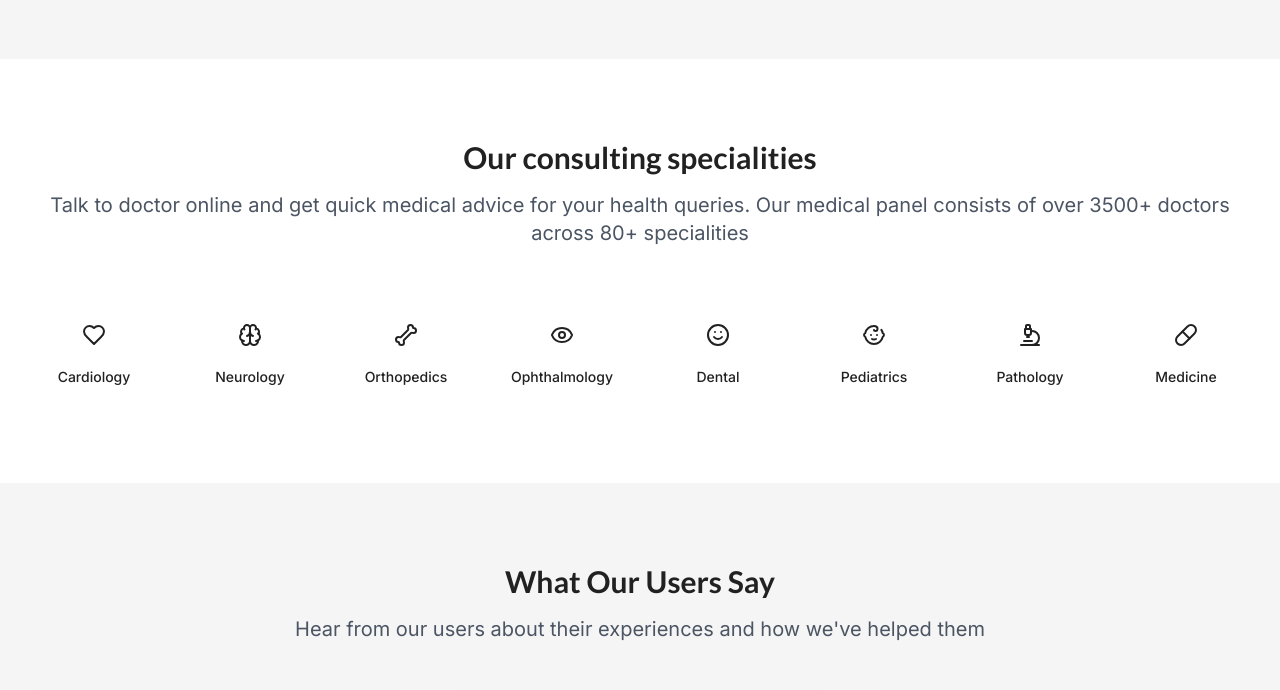
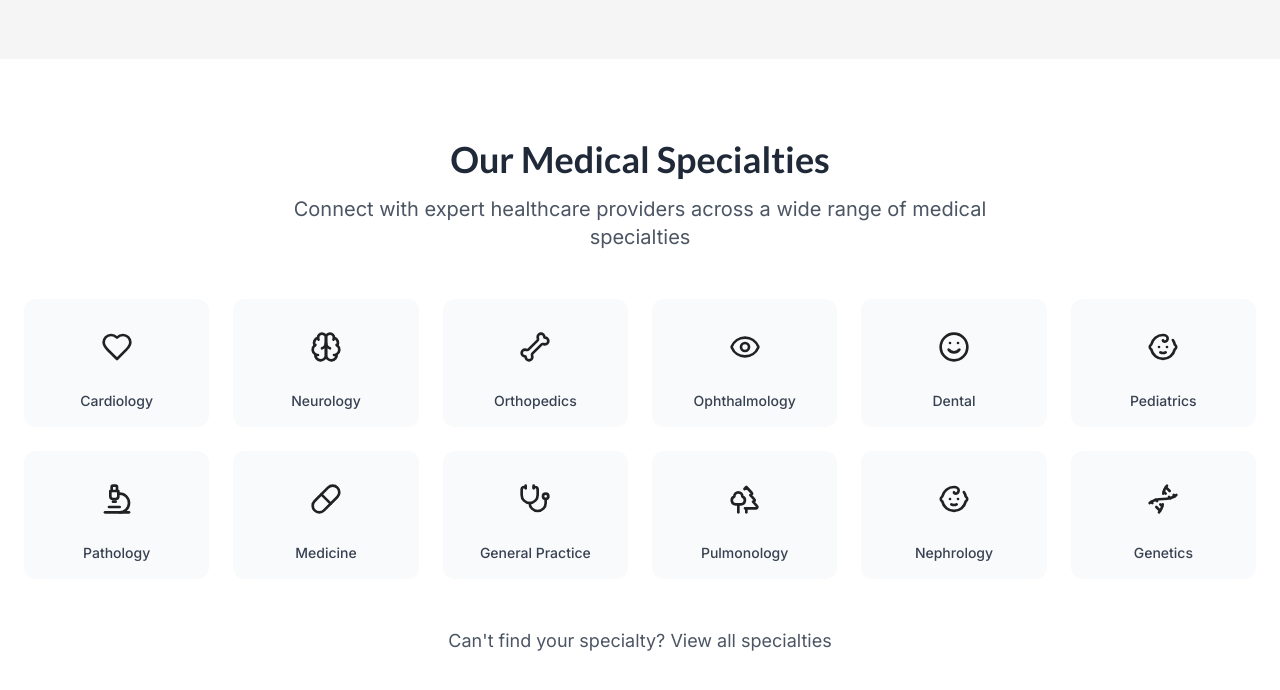
Before and after one commit to vnrr2023/Medwell-Frontend-2, a Next.js app: page / in a window 1280 px wide. Shown: the part 2140-2830 px from the top of the page. Built offline with nearby package versions, Linux system fonts and the light colour scheme; grey boxes are pictures that could not be loaded.

Commit message:
Fix: Make some changes in Specialites.🧘🏻

```diff
--- a/src/components/home/Specialties.tsx
+++ b/src/components/home/Specialties.tsx
@@ -1,17 +1,34 @@
 "use client"
 
 import { motion } from "framer-motion"
-import { Heart, Brain, Bone, Eye, SmileIcon as Tooth, Baby, Microscope, Pill } from "lucide-react"
+import {
+  Heart,
+  Brain,
+  Bone,
+  Eye,
+  Smile,
+  Baby,
+  Microscope,
+  Pill,
+  Stethoscope,
+  TreesIcon as Lungs,
+  BabyIcon as Kidney,
+  Dna,
+} from "lucide-react"
 
 const specialties = [
   { icon: Heart, name: "Cardiology" },
   { icon: Brain, name: "Neurology" },
   { icon: Bone, name: "Orthopedics" },
   { icon: Eye, name: "Ophthalmology" },
-  { icon: Tooth, name: "Dental" },
+  { icon: Smile, name: "Dental" },
   { icon: Baby, name: "Pediatrics" },
   { icon: Microscope, name: "Pathology" },
   { icon: Pill, name: "Medicine" },
+  { icon: Stethoscope, name: "General Practice" },
+  { icon: Lungs, name: "Pulmonology" },
+  { icon: Kidney, name: "Nephrology" },
+  { icon: Dna, name: "Genetics" },
 ]
 
 export default function Specialties() {
@@ -21,34 +38,50 @@ export default function Specialties() {
         <motion.div
           initial={{ opacity: 0, y: 20 }}
           whileInView={{ opacity: 1, y: 0 }}
-          transition={{ duration: 0.5 }}
+          transition={{ duration: 0.6 }}
           viewport={{ once: true }}
           className="text-center mb-12"
         >
-          <h2 className="text-3xl font-bold mb-4">Our consulting specialities</h2>
-          <p className="text-xl text-gray-600">
-            Talk to doctor online and get quick medical advice for your health queries. Our medical panel consists of
-            over 3500+ doctors across 80+ specialities
+          <h2 className="text-4xl font-bold mb-4 text-gray-800">Our Medical Specialties</h2>
+          <p className="text-xl text-gray-600 max-w-3xl mx-auto">
+            Connect with expert healthcare providers across a wide range of medical specialties
           </p>
         </motion.div>
 
-        <div className="grid grid-cols-2 md:grid-cols-4 lg:grid-cols-8 gap-4">
+        <div className="grid grid-cols-2 sm:grid-cols-3 md:grid-cols-4 lg:grid-cols-6 gap-6">
           {specialties.map((specialty, index) => (
             <motion.div
               key={specialty.name}
               initial={{ opacity: 0, scale: 0.8 }}
               whileInView={{ opacity: 1, scale: 1 }}
-              transition={{ duration: 0.5, delay: index * 0.1 }}
+              transition={{ duration: 0.5, delay: index * 0.05 }}
               viewport={{ once: true }}
-              className="flex flex-col items-center gap-2 p-4 rounded-xl hover:bg-gray-50 transition-colors cursor-pointer"
+              className="flex flex-col items-center gap-3 p-4 rounded-xl bg-gray-50 hover:bg-primary/5 transition-colors duration-300 cursor-pointer group"
             >
-              <div className="w-12 h-12 rounded-full bg-primary/10 flex items-center justify-center">
-                <specialty.icon className="w-6 h-6 text-primary" />
+              <div className="w-16 h-16 rounded-full bg-primary/10 flex items-center justify-center group-hover:bg-primary/20 transition-colors duration-300">
+                <specialty.icon className="w-8 h-8 text-primary group-hover:text-primary/80 transition-colors duration-300" />
               </div>
-              <span className="text-sm font-medium">{specialty.name}</span>
+              <span className="text-sm font-medium text-gray-700 group-hover:text-primary transition-colors duration-300">
+                {specialty.name}
+              </span>
             </motion.div>
           ))}
         </div>
+
+        <motion.div
+          initial={{ opacity: 0, y: 20 }}
+          whileInView={{ opacity: 1, y: 0 }}
+          transition={{ duration: 0.6, delay: 0.2 }}
+          viewport={{ once: true }}
+          className="mt-12 text-center"
+        >
+          <p className="text-lg text-gray-600">
+            Can&apos;t find your specialty?{" "}
+            <a href="https://www.google.com/search?q=medical+specialties&oq=medical+spec&gs_lcrp=EgZjaHJvbWUqBwgAEAAYgAQyBwgAEAAYgAQyBwgBEAAYgAQyBggCEEUYOTIHCAMQABiABDIHCAQQABiABDIHCAUQABiABDIHCAYQABiABDINCAcQLhjHARjRAxiABDIHCAgQABiABDIHCAkQABiABNIBCDM1NDhqMGo3qAIAsAIA&sourceid=chrome&ie=UTF-8" className="text-primary hover:underline">
+              View all specialties
+            </a>
+          </p>
+        </motion.div>
       </div>
     </section>
   )
```
